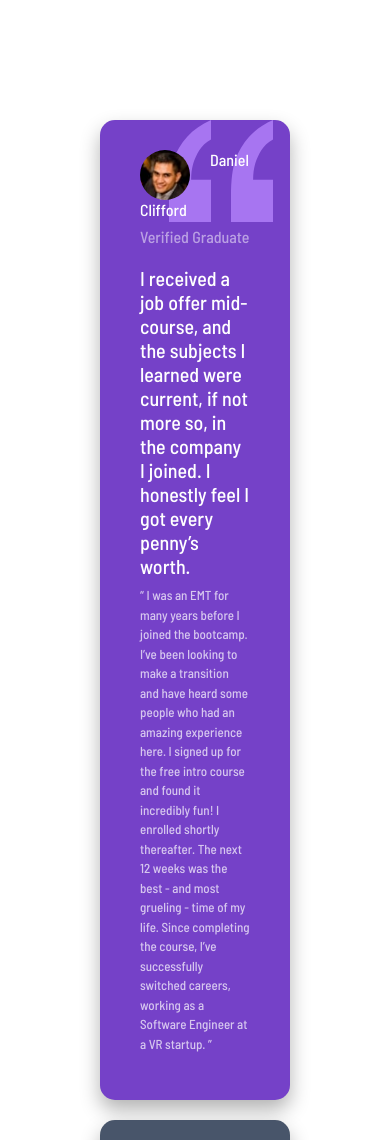
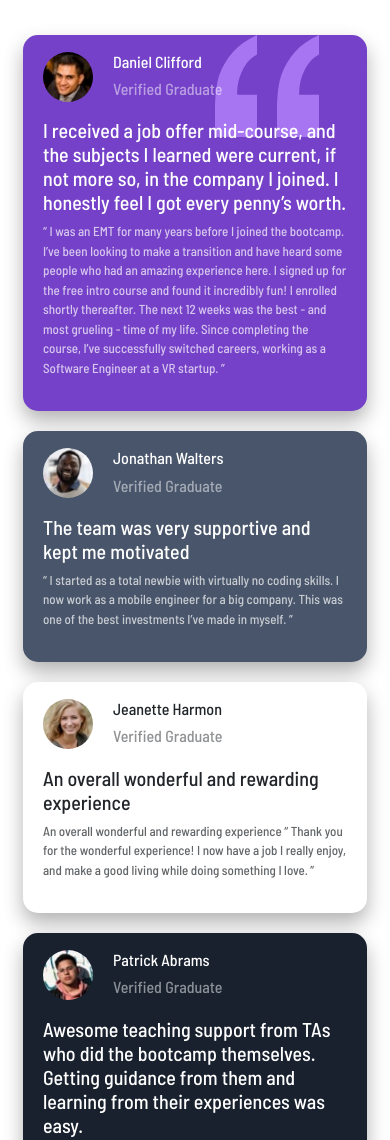
Before and after one commit to Veek6x/TransitionalGridFrontEndMentor, a plain HTML site: page testimonials-grid-section-main/index.html in a window 390 px wide. Shown: the top 1140 px of the page. Drawn offline with nearby package versions, Linux system fonts and the light colour scheme.

Commit message:
adjusted the view port width for mobiles

```diff
--- a/testimonials-grid-section-main/mystyle.css
+++ b/testimonials-grid-section-main/mystyle.css
@@ -107,3 +107,16 @@ img{
       grid-row: unset !important;
     }
   }
+@media (max-width: 700px){
+    main{
+      margin-top: 20px;
+      grid-template-columns: repeat(auto-fill, minmax(50%, 1fr));
+      grid-template-rows: minmax(auto, auto);
+      padding: 15px 23px;
+    }
+    .box{
+      grid-column: unset !important;
+      grid-row: unset !important;
+      padding:17px 20px ;
+    }
+  }
```
